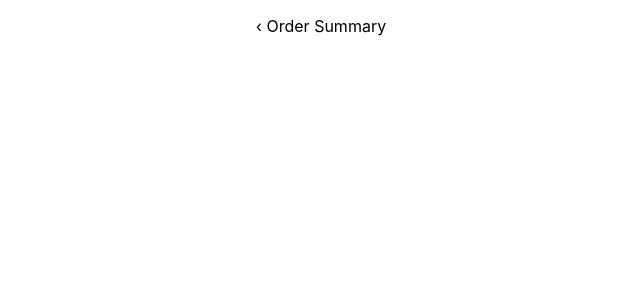
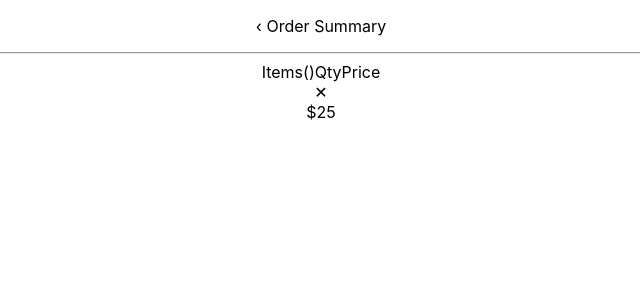
Before and after one commit to sumitjain0695/harckerearth-react, a React (Create React App) app: page / in a window 1280 px wide. Shown: the top 300 px of the page, without its empty margins (319-959 px from the left). Built offline with nearby package versions, Linux system fonts and the light colour scheme.

Commit message:
init table component skeleton

```diff
--- a/src/Components/Items/item-card.js
+++ b/src/Components/Items/item-card.js
@@ -1,11 +1,13 @@
-import React from 'react'
+import React from "react";
 
-function ItemCard() {
-    return (
-        <div>
-
-        </div>
-    )
+function ItemCard(props) {
+  return (
+    <div>
+      <img src="" alt="" />
+      <span>{props.name && "item 1"}</span>
+      <span>&#10005;</span>
+    </div>
+  );
 }
 
-export default ItemCard
+export default ItemCard;
--- a/src/Components/Items/table.js
+++ b/src/Components/Items/table.js
@@ -1,9 +1,22 @@
 import React from 'react'
+import ItemCard from './item-card'
+import QuantityButton from './quantity-btn'
 
 function Itemstable() {
     return (
         <div>
-
+            <div>
+                <span>Items({ })</span>
+                <span>Qty</span>
+                <span>Price</span>
+            </div>
+            {[1].map((item, index) =>
+                <div>
+                    <div><ItemCard/></div>
+                    <div><QuantityButton/></div>
+                    <div>{"$25"}</div>
+                </div>
+            )}
         </div>
     )
 }
--- a/src/Components/baselayout.js
+++ b/src/Components/baselayout.js
@@ -1,9 +1,16 @@
 import React from 'react'
+import Itemstable from './Items/table'
+import TotalCalc from './Total/total'
 
 function Baselayout(props) {
     return (
         <div>
             <p><span>&#8249;</span> Order Summary</p>
+            <hr/>
+
+            <div><Itemstable/></div>
+
+            <div><TotalCalc/></div>
         </div>
     )
 }
```
